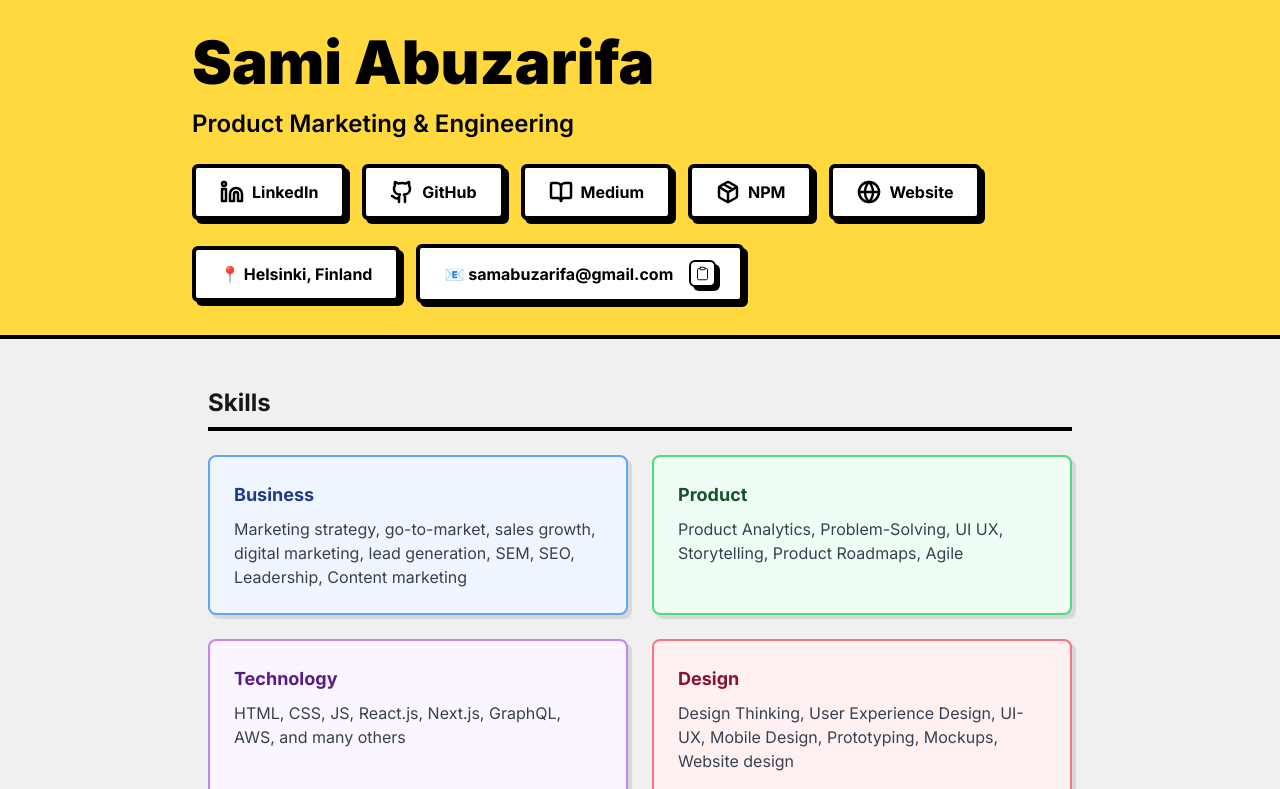
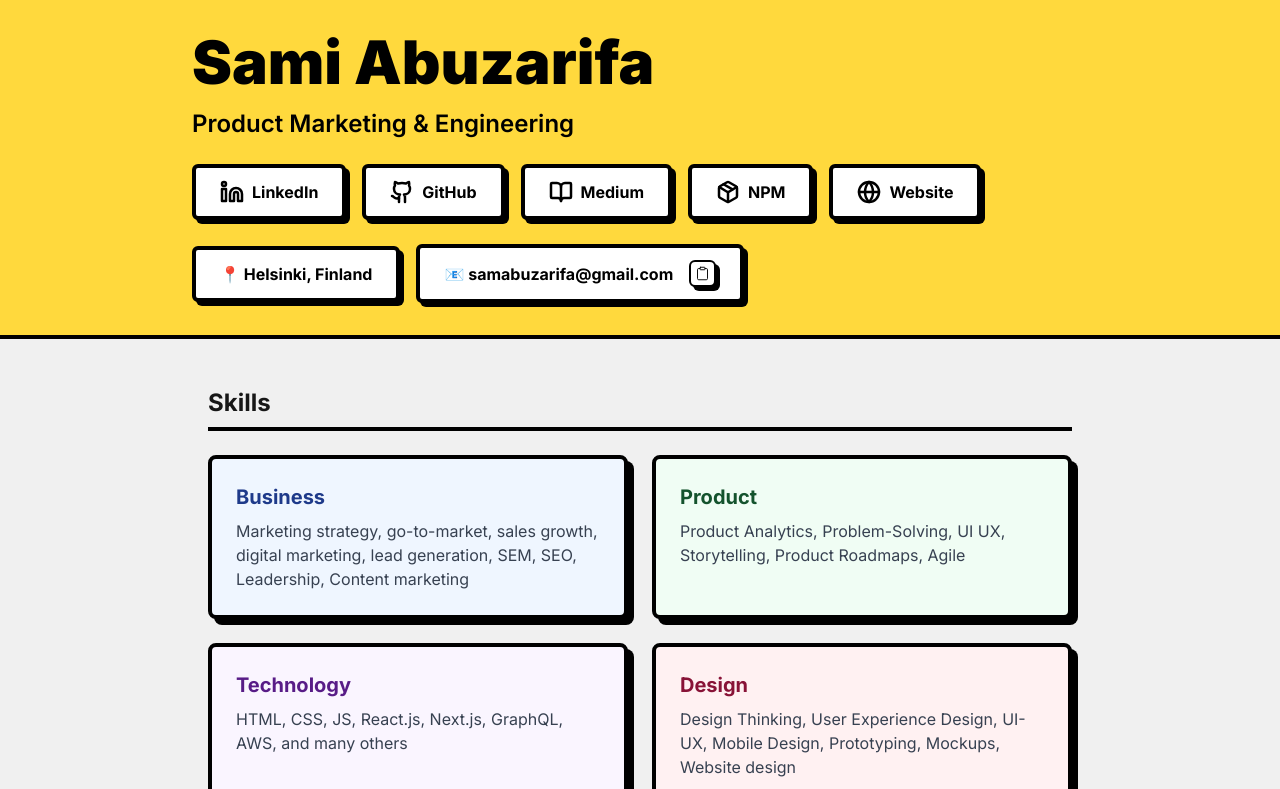
Before and after one commit to samizar/web-resume, a Next.js app: page / in a window 1280 px wide. Shown: the top 789 px of the page. Built offline with nearby package versions, Linux system fonts and the light colour scheme.

Commit message:
minor animation fix

```diff
--- a/src/components/sections/Skills.tsx
+++ b/src/components/sections/Skills.tsx
@@ -260,9 +260,13 @@ function App() {
       {skills.map((skill, index) => (
   <div
     key={index}
-            className={`group relative p-6 ${skill.bgColor} border-2 ${skill.borderColor} rounded-lg shadow-[4px_4px_0px_0px_rgba(0,0,0,0.1)] hover:translate-x-1 hover:-translate-y-1 transition-transform`}
+    className={`group relative p-6 ${skill.bgColor} border-4 border-black rounded-lg
+                shadow-[6px_6px_0px_0px_rgba(0,0,0,1)]
+                hover:shadow-[10px_10px_0px_0px_rgba(0,0,0,1)]
+                hover:translate-x-1 hover:-translate-y-1
+                transition-all duration-300`}
   >
-            <h3 className={`font-bold mb-2 text-lg ${skill.textColor}`}>{skill.category}</h3>
+    <h3 className={`font-bold mb-2 text-xl ${skill.textColor}`}>{skill.category}</h3>
     <p className="text-gray-700">{skill.skills}</p>
     {skill.animation}
   </div>
```
Lines whose indentation alone changed are shown as unchanged.
